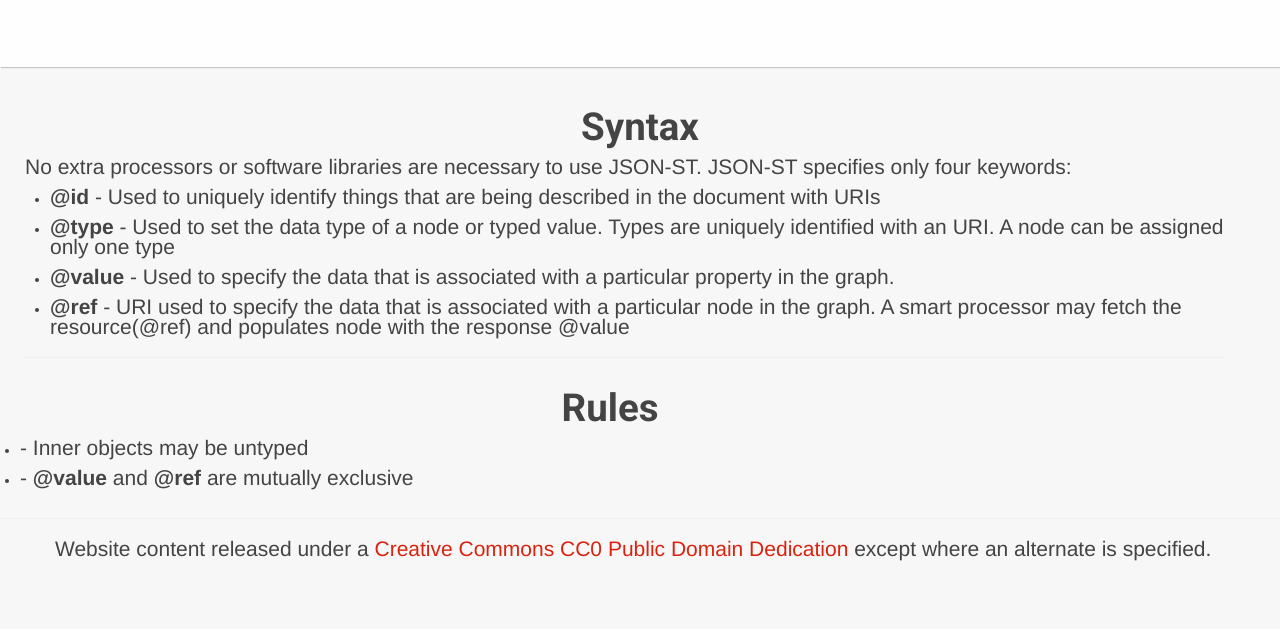
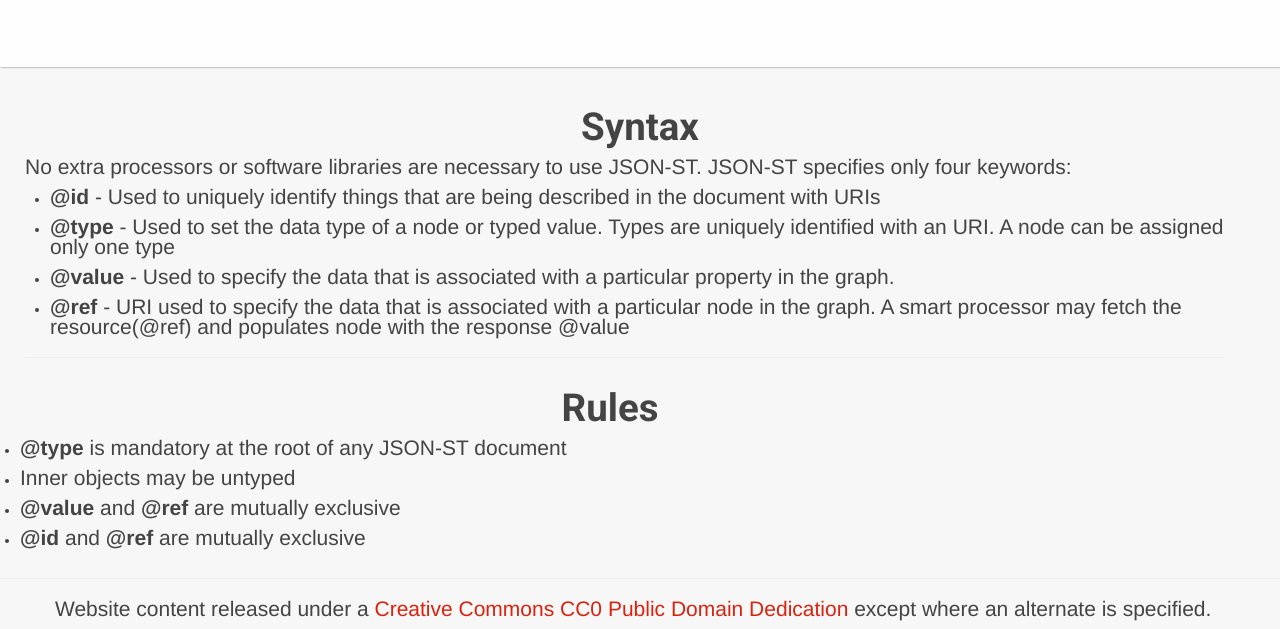
Before and after one commit to JSON-ST/JSON-ST.github.io, a plain HTML site: page index.html in a window 1280 px wide. Shown: the part 1054-1683 px from the top of the page. Before the commit the page ends 1623 px from the top, so only its background shows below. Drawn offline with Linux system fonts and the light colour scheme.

Commit message:
clarify rules

```diff
--- a/index.html
+++ b/index.html
@@ -119,8 +119,10 @@
          </div>
          <div id="developers-description" class="row">
                <ul>
-                     <li> <p>- Inner objects may be untyped</p></li>
-                     <li> <p>- <b>@value</b> and <b>@ref</b> are mutually exclusive</p></li>
+                     <li> <p> <b>@type</b> is mandatory at the root of any JSON-ST document</p></li>
+                     <li> <p> Inner objects may be untyped</p></li>
+                     <li> <p> <b>@value</b> and <b>@ref</b> are mutually exclusive</p></li>
+                     <li> <p> <b>@id</b> and <b>@ref</b> are mutually exclusive</p></li>
             </div>
          </div>
       </div>
```
